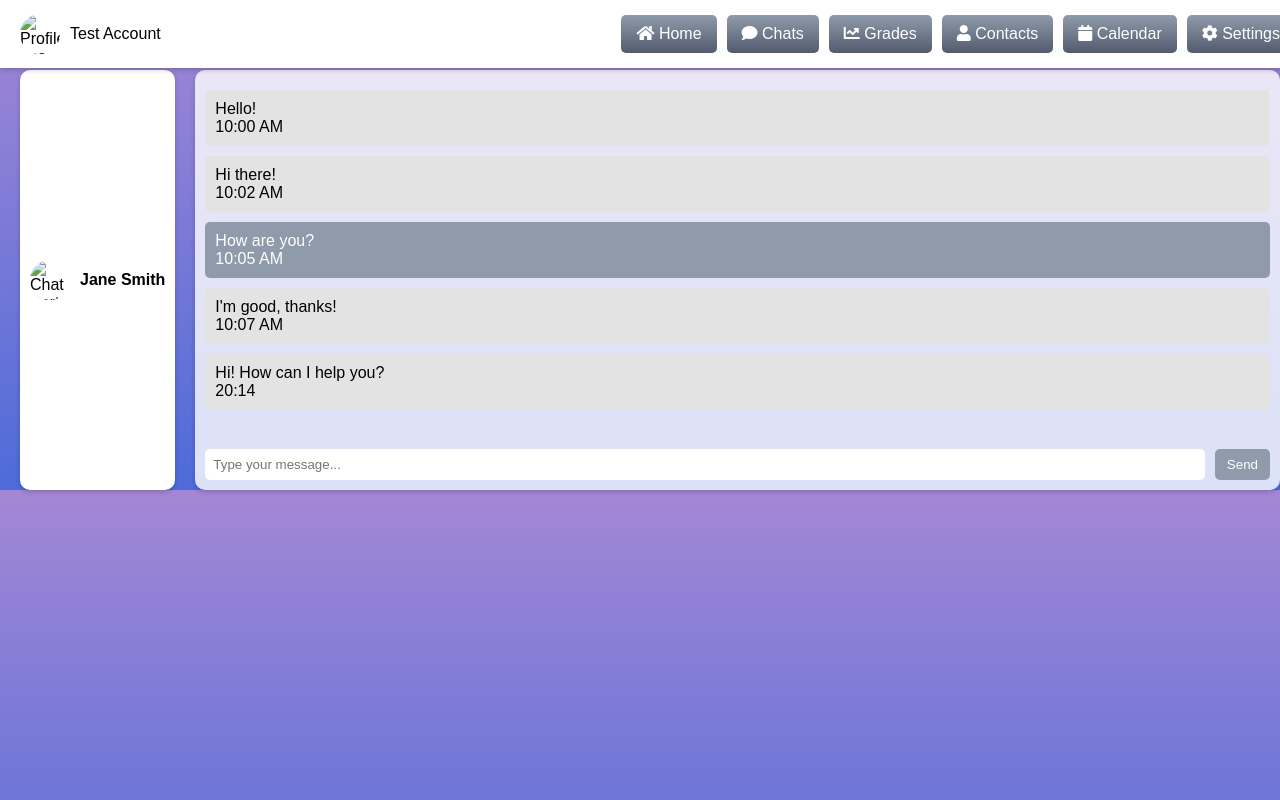
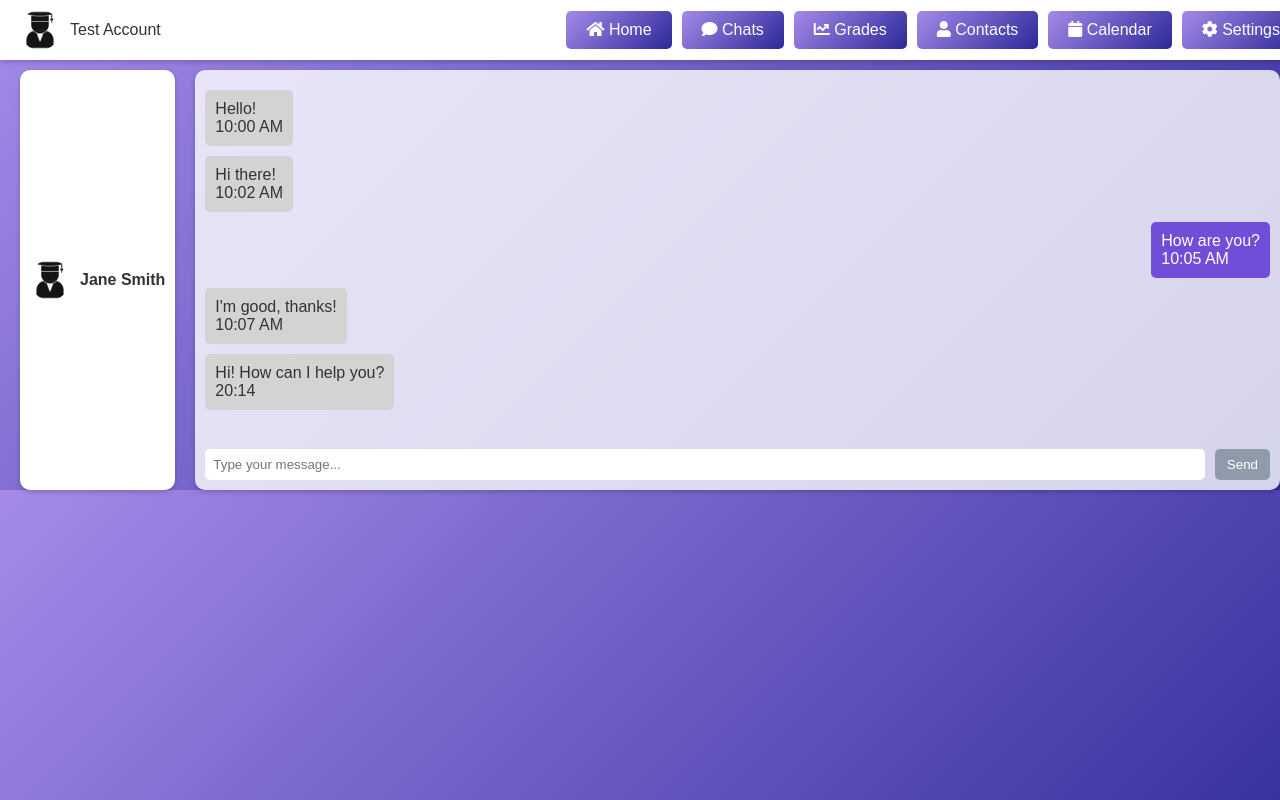
Before and after one commit to vaughndellGriffinChi1/intellectia, a website: page public/chat.html in a window 1280 px wide. Drawn offline with Linux system fonts and the light colour scheme.

Commit message:
Chat UI slight fix, Needs work

```diff
--- a/public/chat.html
+++ b/public/chat.html
@@ -7,14 +7,13 @@
   <title>Chat Page</title>
   <link rel="stylesheet" href="https://cdnjs.cloudflare.com/ajax/libs/font-awesome/5.15.3/css/all.min.css">
   <style>
-    /* Your CSS styles here */
-
     /* Global styles */
     body {
-      font-family: Arial, sans-serif;
+      font-family: 'Montserrat', sans-serif;
       margin: 0;
       padding: 0;
-      background: linear-gradient(to bottom, #a487d5, #4d6bd9);
+      background: linear-gradient(135deg, #A58AE8, #2C2999);
+      color: #333;
     }
 
     /* Header styles */
@@ -24,18 +23,12 @@
       left: 0;
       width: 100%;
       background-color: #fff;
-      /* White background for the header */
       box-shadow: 0 2px 5px rgba(0, 0, 0, 0.2);
-      /* Add a box shadow to the header */
       padding: 10px 20px;
-      /* Adjusted padding for the buttons and account profile */
       z-index: 2;
-      /* Set a higher z-index to keep the header above the content */
       display: flex;
       justify-content: space-between;
-      /* Add space between the account profile and buttons */
       align-items: center;
-      /* Vertically center the elements */
     }
 
     .account-profile {
@@ -56,15 +49,21 @@
     }
 
     .button {
-      margin: 5px;
-      padding: 10px 15px;
-      background: linear-gradient(#8f9baa, #525b6e);
+      margin-left: 10px;
+      padding: 10px 20px;
+      background: linear-gradient(135deg, #A58AE8, #2C2999);
       color: #fff;
       border: none;
       cursor: pointer;
       font-size: 16px;
       border-radius: 5px;
+      transition: background 0.3s ease;
     }
+
+    .button:hover {
+      background: #4A3A94;
+    }
+
     /* Chat container styles */
     .chat-container {
       display: flex;
@@ -109,19 +108,29 @@
 
     .message-container {
       overflow-y: auto;
+      flex: 1;
     }
 
     .message {
-      margin: 10px 0;
-      padding: 10px;
-      border-radius: 5px;
-      background-color: #e3e3e3;
-    }
+  margin: 10px 0;
+  padding: 10px;
+  border-radius: 5px;
+  background-color: #d3d3d3;
+  /* Remove max-width to allow messages to size based on content */
+  width: fit-content; /* Make the width based on content */
+  max-width: 70%; /* Optional: Limit the maximum width for long messages */
+}
+
 
     .sent {
       margin-left: auto;
-      background-color: #8f9baa;
+      background-color: #724dd8;
       color: #fff;
+    }
+
+    .received {
+      background-color: #e2e2e2;
+      color: #000;
     }
 
     /* Input container styles */
@@ -147,44 +156,38 @@
       border-radius: 5px;
       cursor: pointer;
     }
-
   </style>
 </head>
 
 <body>
   <div class="header-container">
     <div class="account-profile">
-      <img src="./user.png" alt="Profile Image"> <!-- Replace with your profile image -->
-      <span>Test Account</span> <!-- Replace with your account name -->
+      <img src="/public/graduate-student-wearing-graduation-cap-icon-silhouette-simple-324910390.jpg" alt="Profile Image">
+      <span>Test Account</span>
     </div>
 
-<div class="button-container">
+    <div class="button-container">
       <button class="button" onclick="window.location.href = 'main.html';"><i class="fas fa-home"></i> Home</button>
-      <!-- Updated text in button 1 -->
       <button class="button" onclick="window.location.href = 'chat.html';"><i class="fas fa-comment"></i> Chats</button>
       <button class="button" onclick="window.location.href = 'grades.html';"><i class="fas fa-chart-line"></i> Grades</button>
-      <button class="button" onclick="window.location.href = 'Contact.html';"><i class="fas fa-user"></i> Contacts</button> <!-- Updated text in button 2 -->
-      <button class="button" onclick="window.location.href = 'calendar.html';"><i class="fas fa-calendar"></i> Calendar</button> <!-- Updated text in button 3 -->
-      <button class="button" onclick="window.location.href = 'settings.html';"><i class="fas fa-cog"></i> Settings</button> <!-- Updated text in button 4 -->
+      <button class="button" onclick="window.location.href = 'Contact.html';"><i class="fas fa-user"></i> Contacts</button>
+      <button class="button" onclick="window.location.href = 'calendar.html';"><i class="fas fa-calendar"></i> Calendar</button>
+      <button class="button" onclick="window.location.href = 'settings.html';"><i class="fas fa-cog"></i> Settings</button>
     </div>
   </div>
 
   <div class="chat-container">
-    <!-- Chat partner's profile at the top of the chat window -->
     <div class="chat-partner-profile">
-      <img src="./user.png" alt="Chat Partner"> <!-- Replace with the chat partner's profile image -->
-      <span class="chat-partner-name">Jane Smith</span> <!-- Replace with the chat partner's name -->
+      <img src="/public/graduate-student-wearing-graduation-cap-icon-silhouette-simple-324910390.jpg" alt="Chat Partner">
+      <span class="chat-partner-name">Jane Smith</span>
     </div>
 
-    <!-- Chat window -->
     <div class="chat-window">
       <div class="message-container">
-        <!-- Dummy chat messages, you can replace this with dynamic data from the server -->
         <div class="message">Hello!<br><span>10:00 AM</span></div>
         <div class="message">Hi there!<br><span>10:02 AM</span></div>
         <div class="message sent">How are you?<br><span>10:05 AM</span></div>
         <div class="message">I'm good, thanks!<br><span>10:07 AM</span></div>
-        <!-- Add previous discussions for all users here -->
       </div>
       <div class="input-container">
         <input type="text" id="message-input" placeholder="Type your message..." onkeydown="handleKeyDown(event)">
@@ -222,8 +225,15 @@
     // Function to send a new message
     function sendMessage() {
       const messageInput = document.getElementById('message-input').value;
+      const maxLength = 100; // Set your maximum message length here
+
       if (messageInput.trim() !== '') {
-        addMessage(messageInput, true);
+        // Truncate the message if it's longer than maxLength
+        const truncatedMessage = messageInput.length > maxLength
+          ? messageInput.substring(0, maxLength) + "..." // Add ellipsis to indicate truncation
+          : messageInput;
+
+        addMessage(truncatedMessage, true);
         document.getElementById('message-input').value = '';
       }
     }
@@ -243,9 +253,6 @@
     setTimeout(() => {
       addMessage("Hi! How can I help you?");
     }, 2000);
-
-
-
   </script>
 </body>
 
```
